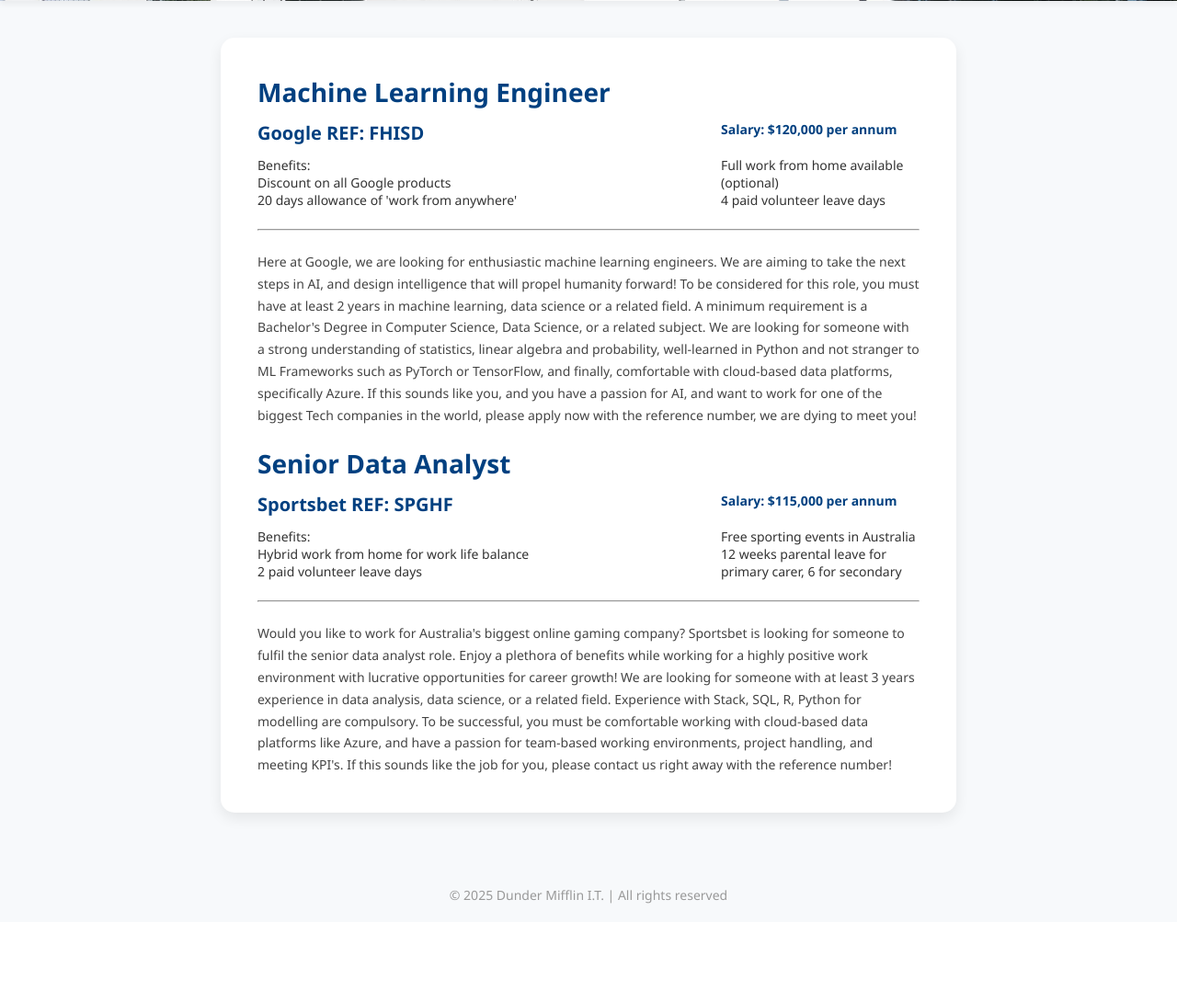
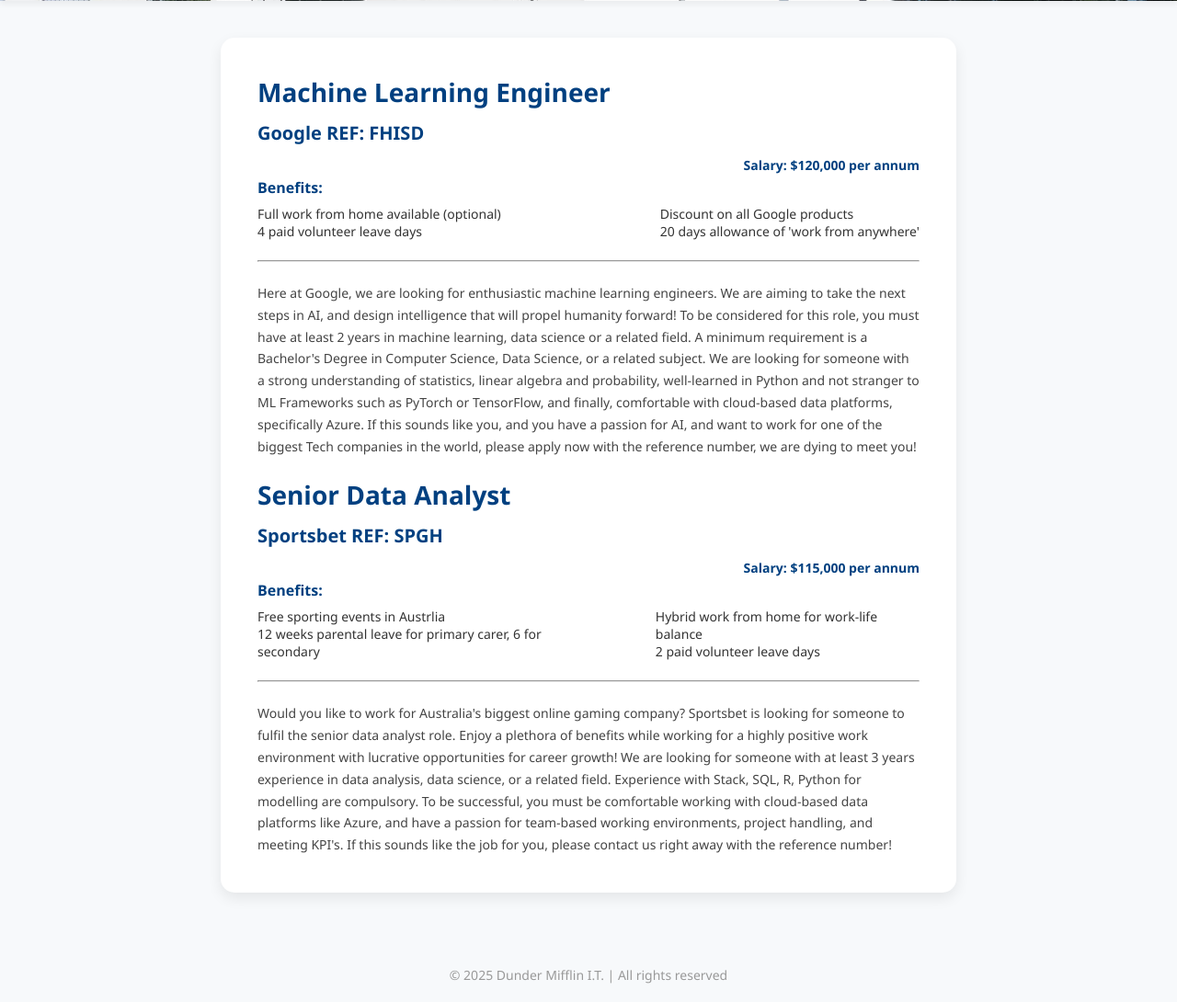
Before and after one commit to TravistyTrav/COS10032-Group-Assessments, a PHP site: page /jobs.html in a window 1280 px wide. Shown: the part 319-1409 px from the top of the page at 92% size. Before the commit the page ends 1302 px from the top, so only its background shows below. Run offline with PHP 8.4, Linux system fonts and the light colour scheme.

Commit message:
fixed all errors and realigned the lists with aside sections

```diff
--- a/assign1/jobs.html
+++ b/assign1/jobs.html
@@ -37,22 +37,43 @@
   subsections, lists etc. using the appropriate HTML elements
 -->
  <!--Job 1 Machine Learning Engineer-->
+ <!-- Header has dividers for better alignment, previous layout had many errors and upon fixing them, the page was misaligned-->
+ <div class="job-head">
+  <div class="job-head-left">
     <h2>Machine Learning Engineer</h2>
-  <h3>Google REF: FHISD<aside class="job-benifits-aside">Salary: $120,000 per annum</aside></h3>
+    <h3>Google REF: FHISD</h3>
+  </div>
+  <aside class="job-salary">
+    Salary: $120,000 per annum</aside>
+ </div>
 
-    <ul>Benefits:
-      <aside class="job-benifits-aside">
+<!-- Benefits section: benefits, list, list on side; lists wrapped in divider as <aside> can't be in <ul>-->
+<section class="job-benefits">
+  <h4>Benefits:</h4>
+  <div class="job-benefits-row">
+    <ul>
       <li>Full work from home available (optional)</li>
       <li>4 paid volunteer leave days</li>
-      </aside>
+    </ul>
+    <aside class="job-benefits-aside">
+      <ul>
         <li>Discount on all Google products</li>
         <li>20 days allowance of 'work from anywhere'</li>
       </ul>
-    <br>
-    <hr>
-    <br>
+    </aside>
+  </div>
+</section>
+<br><hr><br> <!-- lines for styling between sections-->
+<!-- next section is job description: simple paragraph in jobdesc class <p> styling-->
+  <!-- General requirements via indeed.com and seek.com:
+      3+ years in machine learning, data science or related field
+      Strong understanding of statistics and linear algebra
+      Experienced in Python and ML Frameworks such as PyTorch or TensorFlow
+      Comfortable with cloud-based data platforms like Azure or AWS
+      Passionate about AI -->
+
     <section>
-      <p id="jobdesc">Here at Google, we are looking for enthusiastic machine learning engineers. We are aiming to take the next steps in AI, and design intelligence that will
+      <p class="jobdesc">Here at Google, we are looking for enthusiastic machine learning engineers. We are aiming to take the next steps in AI, and design intelligence that will
         propel humanity forward! To be considered for this role, you must have at least 2 years in machine learning, data science or a related field.
         A minimum requirement is a Bachelor's Degree in Computer Science, Data Science, or a related subject. We are looking for someone with a
         strong understanding of statistics, linear algebra and probability, well-learned in Python and not stranger to ML Frameworks such as PyTorch or
@@ -60,35 +81,36 @@
         to work for one of the biggest Tech companies in the world, please apply now with the reference number, we are dying to meet you!
       </p>
       </section>
-      <!-- General requirements via indeed.com and seek.com:
-      3+ years in machine learning, data science or related field
-      Strong understanding of statistics and linear algebra
-      Experienced in Python and ML Frameworks such as PyTorch or TensorFlow
-      Comfortable with cloud-based data platforms like Azure or AWS
-      Passionate about AI
-  -->
+
 <br>
 <!--Job 2 Senior Data Analyst-->
+<!-- Header has dividers for better alignment, previous layout had many errors and upon fixing them, the page was misaligned-->
+<div class="job-head">
+  <div class="job-head-left">
     <h2>Senior Data Analyst</h2>
-  <h3>Sportsbet REF: SPGHF<aside class="job-benifits-aside">Salary: $115,000 per annum</aside></h3>
-      <ul>Benefits:
-        <aside  class="job-benifits-aside">
-          <li>Free sporting events in Australia</li>
+    <h3>Sportsbet REF: SPGH</h3>
+  </div>
+  <aside class="job-salary">Salary: $115,000 per annum</aside>
+</div>
+
+<!-- Benefits section: benefits, list, list on side; lists wrapped in divider as <aside> can't be in <ul>-->
+  <section>
+    <h4>Benefits:</h4>
+    <div class="job-benefits-row">
+      <ul>
+        <li>Free sporting events in Austrlia</li>
         <li>12 weeks parental leave for primary carer, 6 for secondary</li>
-        </aside>
-        <li>Hybrid work from home for work life balance</li>
+      </ul>
+      <aside  class="job-benefits-aside"></aside>
+        <ul>
+          <li>Hybrid work from home for work-life balance</li>
           <li>2 paid volunteer leave days</li>
         </ul>
-      <br>
-      <hr>
-      <br>
-  <section>
-    <p id="jobdesc">Would you like to work for Australia's biggest online gaming company? Sportsbet is looking for someone to fulfil the senior data analyst role.
-      Enjoy a plethora of benefits while working for a highly positive work environment with lucrative opportunities for career growth!
-    We are looking for someone with at least 3 years experience in data analysis, data science, or a related field. Experience with Stack, SQL, R, Python for modelling are compulsory.
-    To be successful, you must be comfortable working with cloud-based data platforms like Azure, and have a passion for team-based working environments, project handling, and meeting KPI's.
-      If this sounds like the job for you, please contact us right away with the reference number!</p>
+      </div>
     </section>
+
+  <br><hr><br><!-- lines for styling between sections-->
+  <!-- next section is job description: simple paragraph in jobdesc class <p> styling-->
     <!--
   General requirements for this role via indeed.com and seek.com (multiple advertisements):
     Have 3+ years of experience in data analysis, data science, consulting or a related field.
@@ -97,8 +119,16 @@
     Enjoy training and mentoring and helping others to use data effectively is second nature to you.
     Have a passion for problem-solving and making data accessible to non-technical stakeholders.
     Experience working with GPTs, LLM tools, or AI workflows a strong plus
-    Comfortable working with cloud-based data platforms, ideally within Azure.
--->
+    Comfortable working with cloud-based data platforms, ideally within Azure. -->
+
+  <section>
+    <p class="jobdesc">Would you like to work for Australia's biggest online gaming company? Sportsbet is looking for someone to fulfil the senior data analyst role.
+      Enjoy a plethora of benefits while working for a highly positive work environment with lucrative opportunities for career growth!
+    We are looking for someone with at least 3 years experience in data analysis, data science, or a related field. Experience with Stack, SQL, R, Python for modelling are compulsory.
+    To be successful, you must be comfortable working with cloud-based data platforms like Azure, and have a passion for team-based working environments, project handling, and meeting KPI's.
+      If this sounds like the job for you, please contact us right away with the reference number!</p>
+    </section>
+
 </main>
   <footer>
     &copy; 2025 Dunder Mifflin I.T. | All rights reserved
--- a/assign1/styles/style.css
+++ b/assign1/styles/style.css
@@ -257,13 +257,14 @@
 
 
 /* Jobs.html page specific css here */
+/* OLD STYLING THAT CAUSED MISALIGNMENT
 aside {
     width: 30%;
     float: right;
     border-color: #004080;
     font-size: 14px;
 }
-
+*/
 h3 {
     font-size: 20px;
     color: #004080;
@@ -276,8 +277,36 @@
         font-size: 14px;
 }
 
-#jobdesc{
+.jobdesc{
     font-size: 14px;
+}
+/* header has alignment with 'baseline'; trial and error for this */
+.job-head {
+    align-items: baseline; /* for alignment */
+    gap: 1rem;
+    /* pushing up margins */
+    margin-bottom: 0.25rem;
+    margin: 0 0 .25rem 0
+}
+
+.job-salary {
+    font-weight: 700;
+    font-size: 14px;
+    color: #004080;
+    text-align: right;
+}
+
+h4 {
+    font-size: 16px;
+    color: #004080;
+    margin-bottom: 8px;
+}
+
+.job-benefits-row { /* top-align both columns now the benefits lists both aside and non-aside elements are in line*/
+    display: flex;
+    justify-content: space-between;
+    align-items: flex-start;
+    gap: 2rem;
 }
 
 /* About.html page specifis css here */
@@ -372,7 +401,7 @@
         grid-template-columns: auto;
     }
 
-    .job-benifits-aside {
+    .job-salary{
         float: none;
         width: 100%;
     }
```
Lines whose indentation alone changed are shown as unchanged.
